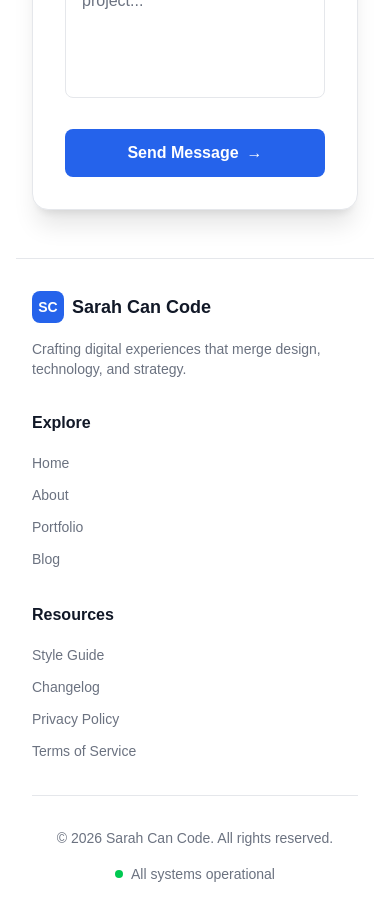
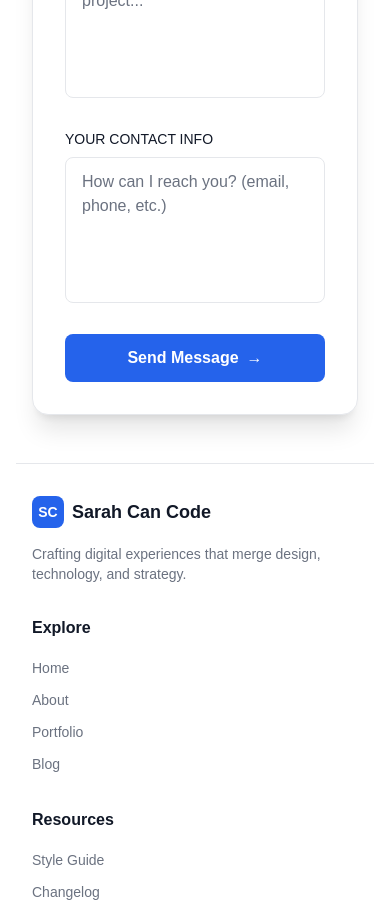
Before and after one commit to SarahWanjiru/sarahcancode, a Next.js app: page / in a window 390 px wide. Shown: the part 4500-5416 px from the top of the page. Built offline with nearby package versions, Linux system fonts and the light colour scheme.

Commit message:
feat(ui): add contact information textarea to contact form
Adds a new textarea field for users to provide their contact information (email, phone, etc.) in the contact form, improving the form's functionality and user experience.

```diff
--- a/app/components/ContactSection.tsx
+++ b/app/components/ContactSection.tsx
@@ -193,6 +193,22 @@ export default function ContactSection() {
                 ></textarea>
               </div>
 
+               <div>
+                <label
+                  htmlFor="your-contact"
+                  className="block text-sm font-medium text-text-primary mb-2"
+                >
+                  YOUR CONTACT INFO
+                </label>
+                <textarea
+                  id="your-contact"
+                  name="your-contact"
+                  rows={5}
+                  placeholder="How can I reach you? (email, phone, etc.)"
+                  className="w-full px-4 py-3 bg-bg-primary border border-border rounded-lg text-text-primary placeholder:text-text-secondary focus:outline-none focus:ring-2 focus:ring-accent resize-none"
+                ></textarea>
+              </div>
+
               <button
                 type="submit"
                 className="w-full bg-accent hover:bg-accent/90 text-white font-semibold py-3 px-6 rounded-lg transition-colors flex items-center justify-center gap-2"
```
